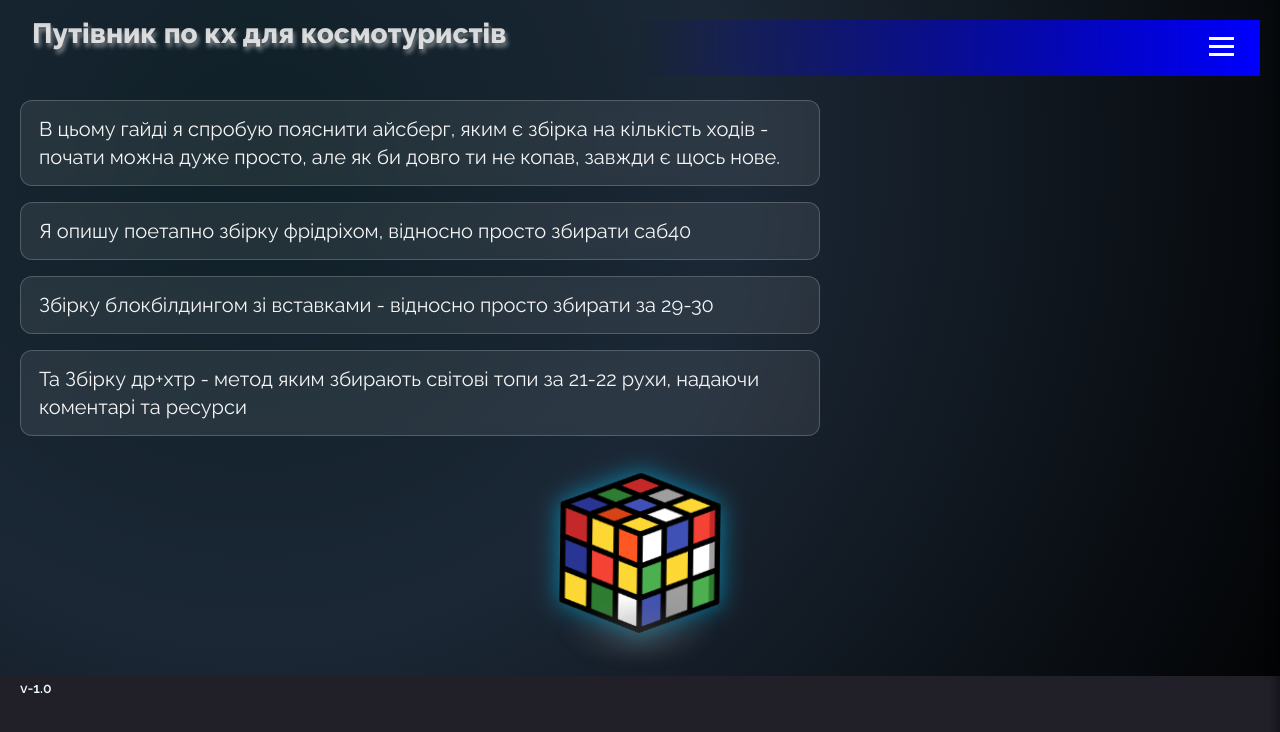
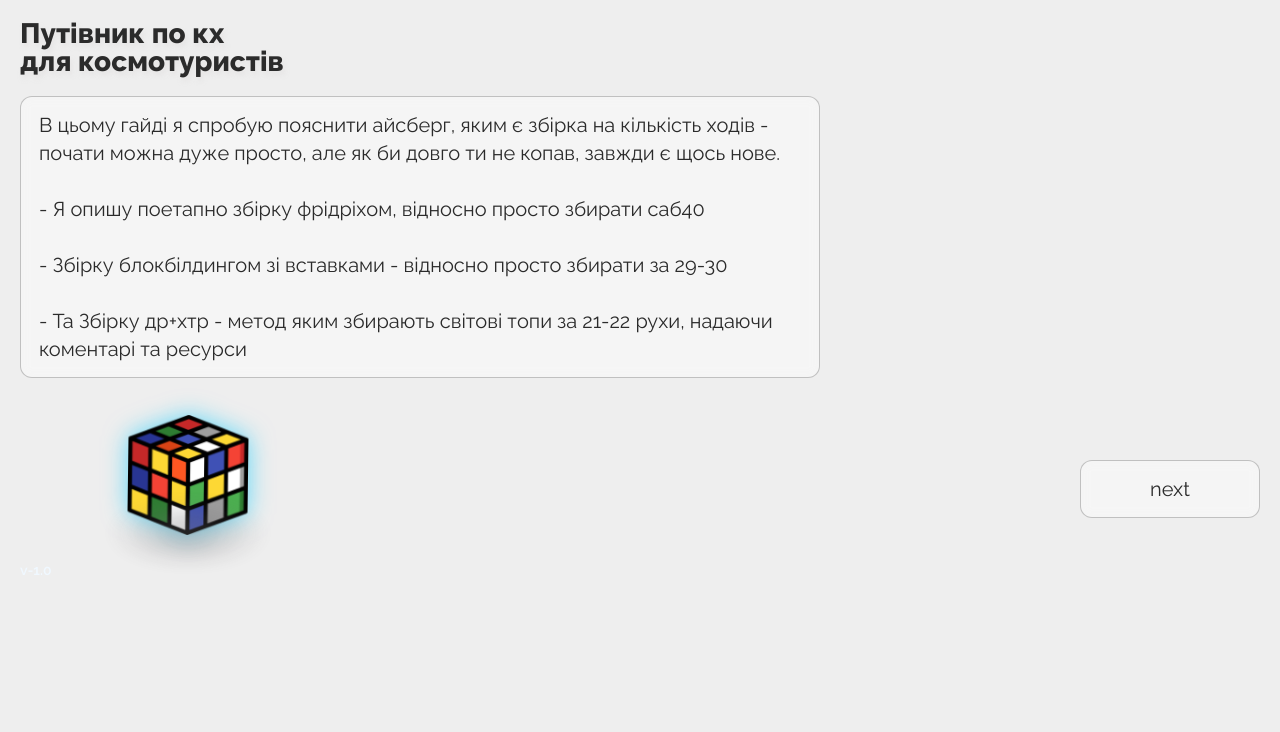
Before and after one commit to Jey2507/Hitchhiker-s_Guide_to_FMC, a React (Vite) app: page / in a window 1280 px wide. Shown: the top 732 px of the page. Built offline with nearby package versions, Linux system fonts and the light colour scheme.

Commit message:
big update

```diff
--- a/src/components/Begin/Begin.jsx
+++ b/src/components/Begin/Begin.jsx
@@ -10,9 +10,9 @@ export default function Begin() {
           <p>Зазвичай люди які починають цікавитись збіркою на кількість рухів вже знають CFOP, або фрідріх, хоча б частково, тому почну звідси.<br/>
             CFOP є абсолютно нормальним методом для збірки на кількість рухів, і донедавна український національний рекорд був встановлений саме звичайним фрідріхом, з додаванням однієї техніки до якої ми дійдемо пізніше.
             </p>
-          <p>Ресурсів в даній секції я не буду давати, але є декілька рекомендацій.<br/>
+          <p>Ресурсів в даній секції я не буду давати, але є декілька рекомендацій.<br/><br/>
             По-перше, пробуйте, пробуйте багато.<br/> У вас є аж ціла година, використайте її з користю. <br/>Пробуйте збирати з різних кольорів, в різному порядку пар і заганяючи їх по-різному, поки не знайдете щось везуче, і навіть тоді не зупиняйтесь шукати.<br/>
-            По-друге, навчіться записувати рішення без перехватів.<br/> На початку це може здаватись не звичним, але запам’ятати яка грань якій літері відповідає достатньо просто, і дуже зручно, а через декілька секцій стане необхідно. <br/>Не роблячи перехватів у вас не буде проблем що ви випадково перехватили коли записували і не знаєте як продовжувати, не побачили що хід скорочується чи взагалі написали не той перехват і отримали днф.
+            По-друге, навчіться записувати рішення без перехватів.<br/> На початку це може здаватись не звичним, але запам’ятати яка грань якій літері відповідає достатньо просто, і дуже зручно, а через декілька секцій стане необхідно. <br/><br/>Не роблячи перехватів у вас не буде проблем що ви випадково перехватили коли записували і не знаєте як продовжувати, не побачили що хід скорочується чи взагалі написали не той перехват і отримали днф.
             </p>
         </div>
     );
--- a/src/components/Header/Header.jsx
+++ b/src/components/Header/Header.jsx
@@ -1,39 +1,10 @@
-import { useState } from "react";
-import { NavLink } from "react-router-dom";
-import clsx from "clsx";
 import css from "../Header/Header.module.css";
 
 export default function Header() {
-  const [isMenuOpen, setIsMenuOpen] = useState(false);
-
-  const toggleMenu = () => setIsMenuOpen(prev => !prev);
-  const closeMenu = () => setIsMenuOpen(false);
-
-  const getLinkClass = ({ isActive }) =>
-    clsx(css.link, { [css.activeLink]: isActive });
 
   return (
     <header className={css.header}>
-      <button className={css.burger} onClick={toggleMenu}>
-        <span className={css.burgerLine}></span>
-        <span className={css.burgerLine}></span>
-        <span className={css.burgerLine}></span>
-      </button>
-
-      <nav className={clsx(css.nav, { [css.open]: isMenuOpen })}>
-        <NavLink to="/" onClick={closeMenu} className={getLinkClass}>
-          Путівник
-        </NavLink>
-        <NavLink to="/info" onClick={closeMenu} className={getLinkClass}>
-          Інфа по кх
-        </NavLink>
-        <NavLink to="/domino" onClick={closeMenu} className={getLinkClass}>
-          Блокбілдінг
-        </NavLink>
-        <NavLink to="/domino" onClick={closeMenu} className={getLinkClass}>
-          Доміно
-        </NavLink>
-      </nav>
+      <h1 className={css.heading}>Путівник по кх<br/> для космотуристів</h1>
     </header>
   );
 }
--- a/src/components/Header/Header.module.css
+++ b/src/components/Header/Header.module.css
@@ -1,119 +1,12 @@
-.header {
-  position: absolute;
-  color: white;
-  padding: 16px 20px;
-  display: flex;
-  justify-content: space-between;
-  align-items: center;
-  z-index: 1000;
-  top: 20px;
-  right: 20px;
-}
-
-.logo {
-  font-size: 20px;
-  font-weight: bold;
-}
-
-.burger {
-  background: none;
-  border: none;
-  cursor: pointer;
-  display: flex;
-  flex-direction: column;
-  gap: 5px;
-  z-index: 1100;
-}
-
-.burger:hover,
-.burger:focus,
-.burger:active {
-    border: none;
-    outline: none;
-}
-
-.burgerLine {
-  width: 25px;
-  height: 3px;
-  background-color: rgb(255, 255, 255);
-  transition: 0.3s;
-}
-
-.nav {
-  position: fixed;
-  top: 0;
-  right: 0;
-  width: 80%;
-  max-width: 220px;
-  height: 100%;
-  background: #15193a;
-  padding: 20px;
-  display: flex;
-  flex-direction: column;
-  justify-content: center;
-  gap: 12px;
-  box-shadow: -2px 0 10px rgba(0, 0, 0, 0.5);
-  transform: translateX(100%);
-  transition: transform 0.3s ease-in-out;
-  z-index: 1050;
-}
-
-.nav.open {
-  transform: translateX(0);
-}
-
-.link {
-  color: white;
-  height: 40px;
+.heading {
+  margin: 0px;
+  line-height: 1;
+  color: #2b2b2b;
+  font-family: "Raleway", serif;
+  font-size: 28px;
+  font-weight: 800;
+  padding: 20px 20px 0px 20px;
   display: flex;
   align-items: center;
-  text-decoration: none;
-  font-size: 18px;
-  transition: color 0.2s;
-
+  text-shadow: 2px 4px 4px rgba(223, 222, 222, 0.5);
 }
-
-.link:nth-child(1) {
-    background: linear-gradient(to right, transparent, blue);
-}
-
-.activeLink:nth-child(1) {
-    background: linear-gradient(to left, transparent, blue);
-    justify-content: end;
-    padding-right: 12px;
-}
-
-.link:nth-child(2) {
-    background: linear-gradient(to right, transparent, yellow);
-}
-
-.activeLink:nth-child(2) {
-    background: linear-gradient(to left, transparent, yellow);
-    justify-content: end;
-    padding-right: 12px;
-}
-
-.link:nth-child(3) {
-    background: linear-gradient(to right, transparent, orange);
-}
-
-.activeLink:nth-child(3) {
-    background: linear-gradient(to left, transparent, orange);
-    justify-content: end;
-    padding-right: 12px;
-}
-
-.link:nth-child(4) {
-    background: linear-gradient(to right, transparent, green);
-}
-
-.activeLink:nth-child(4) {
-    background: linear-gradient(to left, transparent, green);
-    justify-content: end;
-    padding-right: 12px;
-}
-
-.link:hover,
-.link.active {
-  color: #66ccff;
-}
--- a/src/components/Swiper/Swiper.jsx
+++ b/src/components/Swiper/Swiper.jsx
@@ -10,8 +10,8 @@ import third from "../../assets/images/photo_pb.jpg";
 import four from "../../assets/images/photo_table.jpg";
 import five from "../../assets/images/solve.jpg";
 import six from "../../assets/images/mem.jpg"
-import seven from "../../assets/images/exp.jpg"
 import clsx from "clsx";
+import { NavLink } from "react-router-dom";
 
 export default function ImageSwiper() {
     const swiperContainerRef = useRef(null);
@@ -47,7 +47,10 @@ export default function ImageSwiper() {
                 </div>
             </div>
         </div>
-        <a className={css.seven} href="https://www.worldcubeassociation.org/results/rankings/333fm/single?region=Ukraine"><img className={css.sevenImage} src={seven} alt="up" /></a>
+        <div className={css.groupButton}>
+            <NavLink to="/" className={css.buttonPre}>pre</NavLink>
+            <NavLink to="/block" className={css.buttonNext}>next</NavLink>
+        </div>
         </>
     );
 }
--- a/src/components/Swiper/Swiper.module.css
+++ b/src/components/Swiper/Swiper.module.css
@@ -1,11 +1,11 @@
 .swiperWrapper {
-    max-width: 440px;
+    max-width: 460px;
     width: 100%;
     margin-top: 20px;
 }
 
 .projectsList {
-    max-width: 440px;
+    max-width: 460px;
     width: 100%;
     border-radius: 12px;
 }
@@ -24,3 +24,39 @@
     border-radius: 12px;
     margin-top: 8px;
 }
+
+.groupButton {
+    margin-top: 20px;
+    width: 100%;
+    display: flex;
+    gap: 20px;
+}
+
+.buttonNext {
+  right: 20px;
+  width: 100%;
+  max-width: 220px;
+  background: rgba(255, 255, 255, 0.44);
+  border: 1px solid rgba(129, 129, 129, 0.458);
+  border-radius: 12px;
+  padding: 14px 18px;
+  font-size: 20px;
+  line-height: 1.4;
+  color: #2b2b2b;
+  text-decoration: none;
+  text-align: center;
+}
+
+.buttonPre {
+  width: 100%;
+  max-width: 220px;
+  background: rgba(255, 255, 255, 0.44);
+  border: 1px solid rgba(129, 129, 129, 0.458);
+  border-radius: 12px;
+  padding: 14px 18px;
+  font-size: 20px;
+  line-height: 1.4;
+  color: #2b2b2b;
+  text-decoration: none;
+  text-align: center;
+}
--- a/src/index.css
+++ b/src/index.css
@@ -1,6 +1,6 @@
 body {
     margin: 0;
-    background-color: #211F27;
+    background-color: #eeeeee;
     font-family: "Raleway", serif;
 }
 
--- a/src/pages/HomePage/HomePage.jsx
+++ b/src/pages/HomePage/HomePage.jsx
@@ -1,24 +1,19 @@
 import css from "../HomePage/HomePage.module.css";
-import spaceship from "../../assets/images/spaceship.png";
 import cube from "../../assets/images/rubik_cube.png";
-import imagePlanet from "../../assets/images/planets.png";
-import imageIce from "../../assets/images/unnamed.png";
+import { NavLink } from "react-router-dom";
 
 export default function HomePage() {
   return (
     <div className={css.container}>
-      <h2 className={css.heading}>Путівник по кх для космотуристів</h2>
         <div className={css.guideContainer}>
           <p className={css.guideIntro}>
-          В цьому гайді я спробую пояснити айсберг, яким є збірка на кількість ходів - почати можна дуже просто, але як би довго ти не копав, завжди є щось нове.</p>
-          <p className={css.guideIntro}>Я опишу поетапно збірку фрідріхом, відносно просто збирати саб40</p>
-          <p className={css.guideIntro}>Збірку блокбілдингом зі вставками - відносно просто збирати за 29-30</p>
-          <p className={css.guideIntro}>Та Збірку др+хтр - метод яким збирають світові топи за 21-22 рухи, надаючи коментарі та ресурси</p>
+          В цьому гайді я спробую пояснити айсберг, яким є збірка на кількість ходів - почати можна дуже просто, але як би довго ти не копав, завжди є щось нове.<br/><br/>
+          - Я опишу поетапно збірку фрідріхом, відносно просто збирати саб40<br/><br/>
+          - Збірку блокбілдингом зі вставками - відносно просто збирати за 29-30<br/><br/>
+          - Та Збірку др+хтр - метод яким збирають світові топи за 21-22 рухи, надаючи коментарі та ресурси</p>
         </div>
         <p className={css.guideIntroOther}>Головне не забувайте, що практикувати вивчене не менш важливо ніж вивчати нові техніки<br/><span className={css.spanTwo}>Саме техніки, бо алгоритмів як ви їх знаєте в кх достатньо мало, і все тримається на техніках та їх розумінні</span>.</p>
-      <img className={css.imageIce} src={imageIce} alt="imageIce" />
-      <img className={css.imagePlanet} src={imagePlanet} alt="imagePlanet" />
-      <img className={css.imageSpace} src={spaceship} alt="spaceship" />
+        <NavLink to="/info" className={css.buttonNext}>next</NavLink>
       <div className={css.imageCubeWrapper}>
         <img className={css.imageCube} src={cube} alt="rubik's cube" />
         <div className={css.shadow}></div>
--- a/src/pages/HomePage/HomePage.module.css
+++ b/src/pages/HomePage/HomePage.module.css
@@ -1,20 +1,6 @@
-.heading {
-  margin: 0px 0px 24px 0px;
-  line-height: 1;
-  color: rgba(245, 245, 245, 0.851);
-  font-family: "Raleway", serif;
-  font-size: 28px;
-  font-weight: 800;
-  padding-left: 12px;
-  height: 56px;
-  text-shadow: 2px 4px 4px rgba(223, 222, 222, 0.5);
-  background: linear-gradient(to right, transparent, transparent, blue);
-}
-
 .container {
-  padding: 20px 20px 240px 20px;
+  padding: 20px 20px 180px 20px;
   position: relative;
-  background: radial-gradient(circle at 20% 20%, #0f2027, #1b2735 40%, #000000 100%);
   background-attachment: fixed;
   background-size: cover;
 }
@@ -53,20 +39,19 @@
 
 /* ===== Кубик Рубіка з анімацією ===== */
 .imageCubeWrapper {
-  width: 160px;
-  height: 160px;
+  width: 120px;
+  height: 120px;
   position: absolute;
-  left: 50%;
-  bottom: 40px;
-  transform: translateX(-50%);
+  left: 10%;
+  bottom: 20px;
   display: flex;
   justify-content: center;
   align-items: center;
 }
 
 .imageCube {
-  width: 160px;
-  height: 160px;
+  width: 120px;
+  height: 120px;
   animation: float 3s ease-in-out infinite;
   filter: drop-shadow(0 0 12px rgba(0, 200, 255, 0.6));
 }
@@ -102,16 +87,14 @@
 }
 
 .guideContainer p {
-  background: rgba(255, 255, 255, 0.08);
+  background: rgba(255, 255, 255, 0.44);
   backdrop-filter: blur(6px);
-  border: 1px solid rgba(255, 255, 255, 0.2);
+  border: 1px solid rgba(129, 129, 129, 0.458);
   border-radius: 12px;
   padding: 14px 18px;
   font-size: 20px;
   line-height: 1.4;
-  color: #f5f5f5;
-  position: relative;
-  transition: transform 0.3s ease, box-shadow 0.3s ease;
+  color: #2b2b2b;
 }
 
 .guideIntro {
@@ -140,3 +123,20 @@
 .spanTwo {
   border-bottom: 2px solid rgb(135, 206, 250);
 }
+
+.buttonNext {
+  width: 180px;
+  position: absolute;
+  right: 20px;
+  bottom: 40px;
+  background: rgba(255, 255, 255, 0.44);
+  backdrop-filter: blur(6px);
+  border: 1px solid rgba(129, 129, 129, 0.458);
+  border-radius: 12px;
+  padding: 14px 18px;
+  font-size: 20px;
+  line-height: 1.4;
+  color: #2b2b2b;
+  text-decoration: none;
+  text-align: center;
+}
--- a/src/pages/TeoriPage/TeoriPage.jsx
+++ b/src/pages/TeoriPage/TeoriPage.jsx
@@ -9,8 +9,7 @@ export default function TeoriPage() {
     return (
         <div>
           <div className={css.container}>
-          <h2 className={css.heading}>Інфа по кх</h2>
-            <div className={css.socialBox}>
+            <div>
               <h3 className={css.title}>Одразу зазначу корисні групи, де можна отримати відповіді на питання:</h3>
                 <ul className={css.list}>
                   <li className={css.link}>
```
Also changed, not shown: src/components/Begin/Begin.module.css (+9 -5 lines), src/pages/TeoriPage/TeoriPage.module.css (+9 -13 lines).
